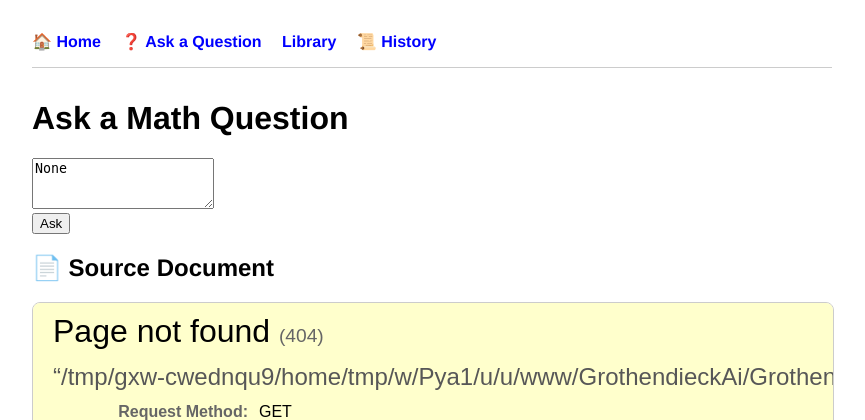
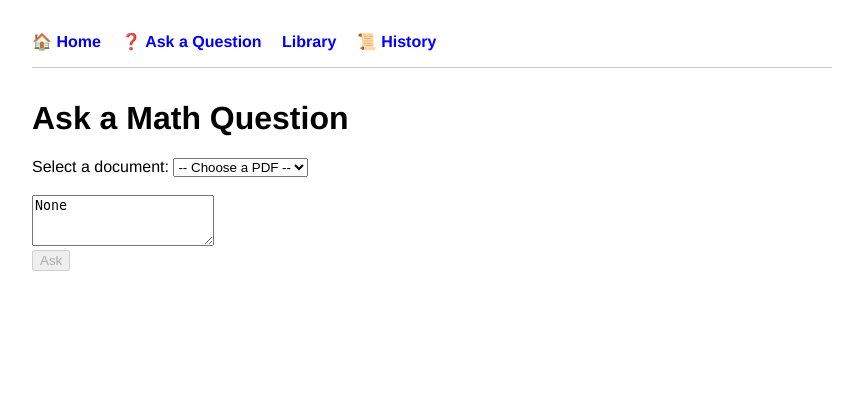
Before and after one commit to Daviddavid-sudo/mathai, a Django app: page /ask/ in a window 1280 px wide. Shown: the top 420 px of the page, without its empty margins (208-1073 px from the left). After the commit the page ends 271 px from the top, so only its background shows below. Run offline with Django 5.2, Linux system fonts and the light colour scheme; data that the repository does not hold is empty.

Commit message:
before i break everything

```diff
--- a/GrothendieckAi/GrothendieckAi/templates/question_form.html
+++ b/GrothendieckAi/GrothendieckAi/templates/question_form.html
@@ -5,10 +5,28 @@
 {% block content %}
 <h1>Ask a Math Question</h1>
 
+<form id="pdfSelectForm" method="GET">
+    <label for="pdf_id">Select a document:</label>
+    <select name="pdf_id" id="pdf_id" onchange="document.getElementById('pdfSelectForm').submit();">
+        <option value="">-- Choose a PDF --</option>
+        {% for pdf in pdfs %}
+            <option value="{{ pdf.id }}" {% if selected_pdf and pdf.id == selected_pdf.id %}selected{% endif %}>
+                {{ pdf.title }}
+            </option>
+        {% endfor %}
+    </select>
+</form>
+
+<br>
+
 <form method="POST" class="question-form">
     {% csrf_token %}
+    {% if selected_pdf %}
+        <input type="hidden" name="pdf_id" value="{{ selected_pdf.id }}">
+    {% endif %}
+
     <textarea name="question" rows="3" placeholder="What is a K3 surface?">{{ question }}</textarea><br />
-    <button type="submit">Ask</button>
+    <button type="submit" {% if not selected_pdf %}disabled{% endif %}>Ask</button>
 </form>
 
 {% if relevant_pages %}
@@ -20,6 +38,7 @@
     </ul>
 {% endif %}
 
+{% if pdf_url %}
 <h2>📄 Source Document</h2>
 <iframe
     src="{{ pdf_url }}"
@@ -28,14 +47,14 @@
     height="600px"
     style="border: 1px solid #ccc; border-radius: 8px;"
 ></iframe>
+{% endif %}
 
 <script>
-    const pdfUrl = "{{ pdf_url|escapejs }}";
+    const pdfUrl = "{{ pdf_url }}";
 
     function jumpToPage(page) {
         const iframe = document.getElementById('pdf-frame');
         iframe.src = pdfUrl + "#page=" + page;
     }
 </script>
-
 {% endblock %}
--- a/GrothendieckAi/qa/views.py
+++ b/GrothendieckAi/qa/views.py
@@ -12,17 +12,32 @@
 def math_qa_view(request):
     question = None
     relevant_pages = []
+    selected_pdf = None
+    pdfs = PDFDocument.objects.all().order_by('-uploaded_at')
 
     if request.method == 'POST':
         question = request.POST.get('question', '').strip()
-        if question:
-            _, pages, _ = answer_question_pipeline(question)
+        pdf_id = request.POST.get('pdf_id')
+        selected_pdf = PDFDocument.objects.get(id=pdf_id) if pdf_id else None
+
+        if question and selected_pdf:
+            _, pages, _ = answer_question_pipeline(question, selected_pdf.file.path)
             relevant_pages = pages if pages else []
+
+    elif request.method == 'GET':
+        pdf_id = request.GET.get('pdf_id')
+        if pdf_id:
+            try:
+                selected_pdf = PDFDocument.objects.get(id=pdf_id)
+            except PDFDocument.DoesNotExist:
+                selected_pdf = None
 
     return render(request, 'question_form.html', {
         'question': question,
         'relevant_pages': relevant_pages,
-        'pdf_url': '/media/K3Global.pdf',
+        'pdfs': pdfs,
+        'selected_pdf': selected_pdf,
+        'pdf_url': selected_pdf.file.url if selected_pdf else '',
     })
 
 
```
